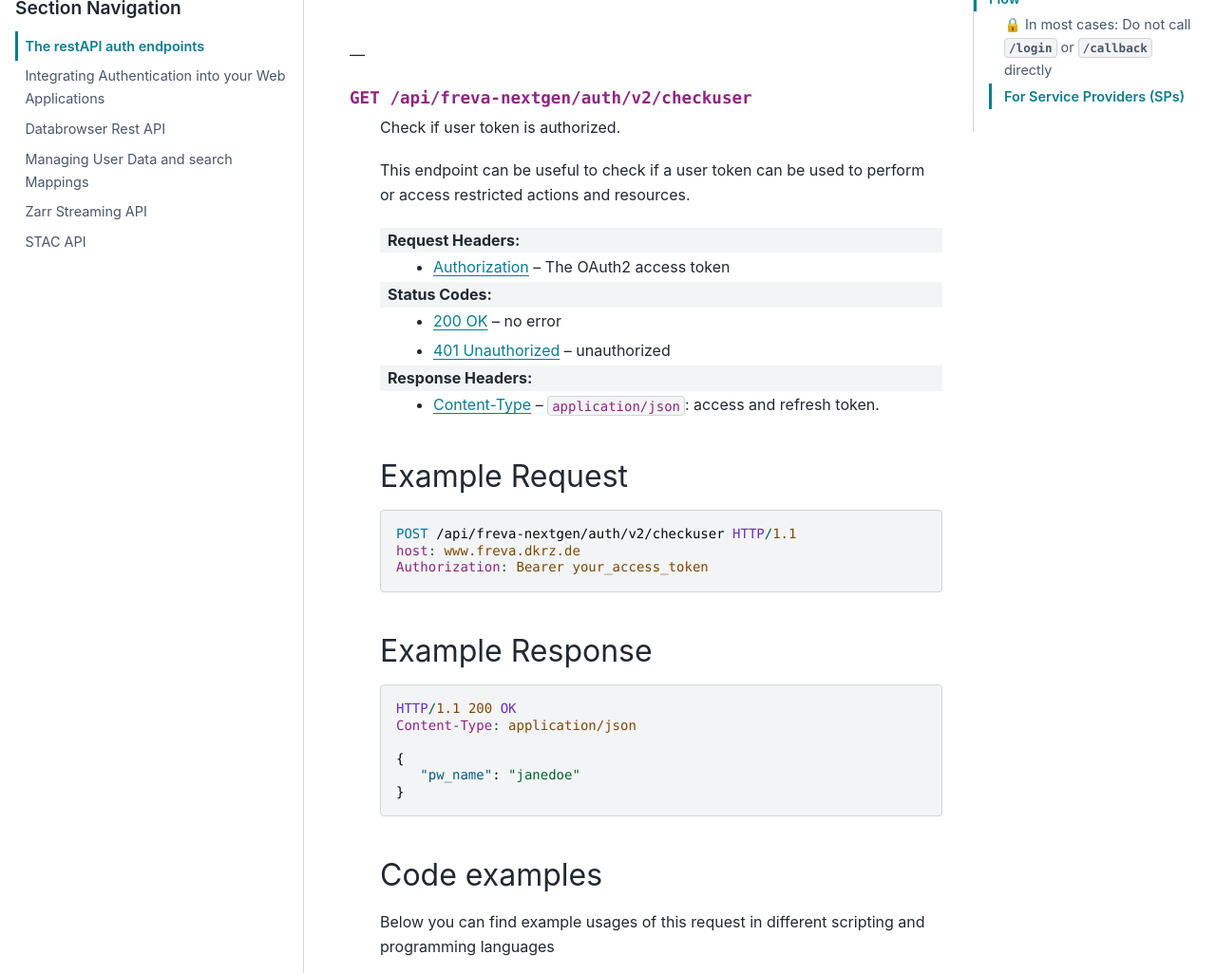
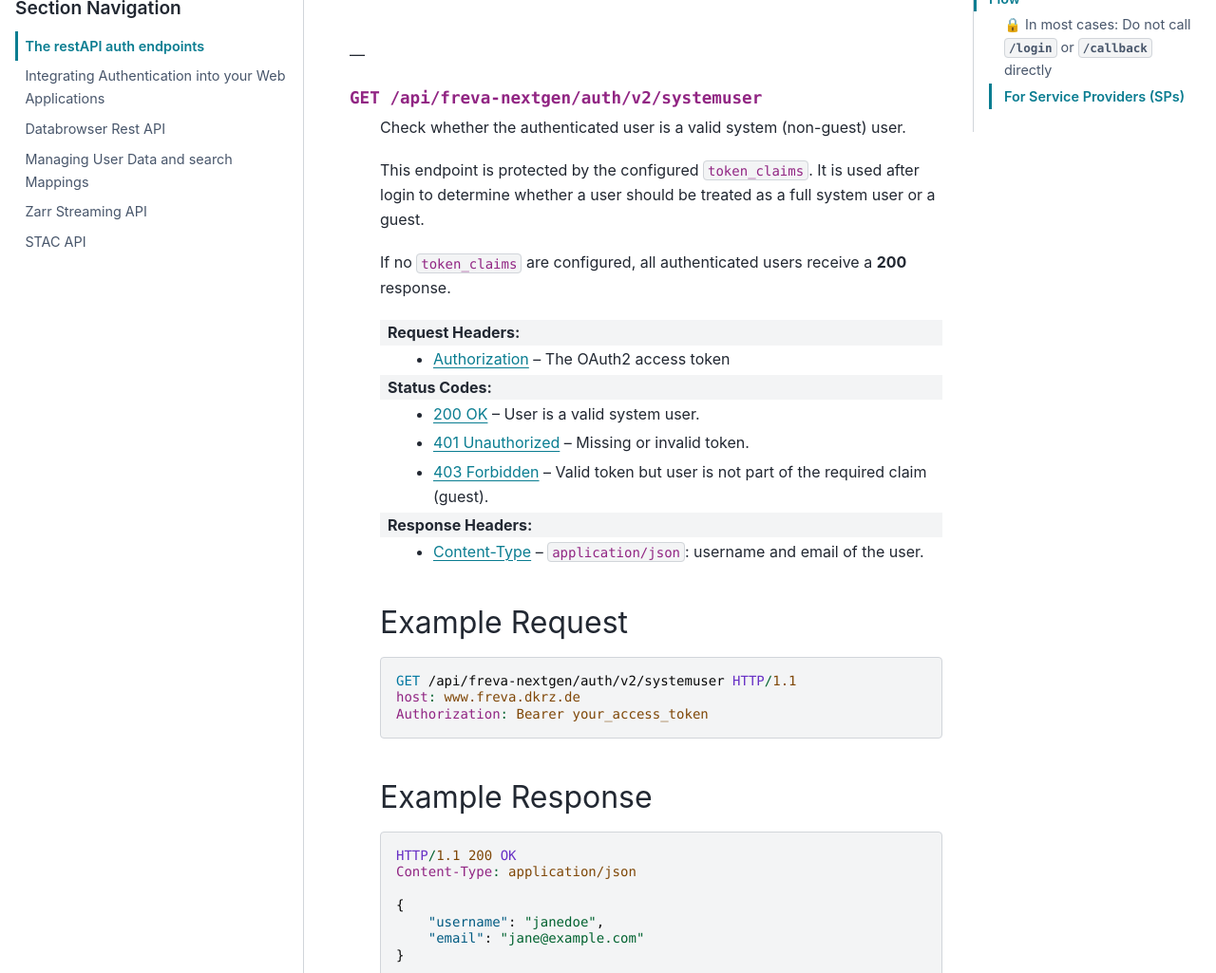
Before and after one commit to freva-org/freva-nextgen, a Sphinx documentation site: the page built from docs/source/developers/auth.rst, in a window 1280 px wide and 1400 px high, scrolled down 4930 px, cut to the strip 167-1192 px from the top of the window. Shown: the whole strip at 95% size. Built offline with Sphinx 7.4.7 and the PyData theme 0.15.4, drawn with Linux system fonts in a browser that asks for light colours; the version number is read from the project's files by our own code.

```diff
--- a/docs/source/developers/auth.rst
+++ b/docs/source/developers/auth.rst
@@ -463,18 +463,23 @@ then be included in the authorization header for secured endpoints.
 ---
 
 
-.. http:get:: /api/freva-nextgen/auth/v2/checkuser
+.. http:get:: /api/freva-nextgen/auth/v2/systemuser
 
-    Check if user token is authorized.
+    Check whether the authenticated user is a valid system (non-guest) user.
 
-    This endpoint can be useful to check if a user token can be used to
-    perform or access restricted actions and resources.
+    This endpoint is protected by the configured ``token_claims``. It is
+    used after login to determine whether a user should be treated as a
+    full system user or a guest.
+
+    If no ``token_claims`` are configured, all authenticated users receive a
+    **200** response.
 
 
     :reqheader Authorization: The OAuth2 access token
-    :statuscode 200: no error
-    :statuscode 401: unauthorized
-    :resheader Content-Type: ``application/json``: access and refresh token.
+    :statuscode 200: User is a valid system user.
+    :statuscode 401: Missing or invalid token.
+    :statuscode 403: Valid token but user is not part of the required claim (guest).
+    :resheader Content-Type: ``application/json``: username and email of the user.
 
 
     Example Request
@@ -482,7 +487,7 @@ then be included in the authorization header for secured endpoints.
 
     .. sourcecode:: http
 
-        POST /api/freva-nextgen/auth/v2/checkuser HTTP/1.1
+        GET /api/freva-nextgen/auth/v2/systemuser HTTP/1.1
         host: www.freva.dkrz.de
         Authorization: Bearer your_access_token
 
@@ -495,7 +500,8 @@ then be included in the authorization header for secured endpoints.
         Content-Type: application/json
 
         {
-           "pw_name": "janedoe"
+            "username": "janedoe",
+            "email": "jane@example.com"
         }
 
     Code examples
@@ -508,7 +514,7 @@ then be included in the authorization header for secured endpoints.
         .. code-tab:: bash
             :caption: Shell
 
-            curl -X GET https://www.freva.dkrz.de/api/freva-nextgen/auth/v2/checkuser \
+            curl -X GET https://www.freva.dkrz.de/api/freva-nextgen/auth/v2/systemuser \
              -H "Authorization: Bearer YOUR_ACCESS_TOKEN"
 
         .. code-tab:: python
@@ -516,10 +522,10 @@ then be included in the authorization header for secured endpoints.
 
             import requests
             response = requests.get(
-              "https://www.freva.dkrz.de/api/freva-nextgen/auth/v2/checkuser",
+              "https://www.freva.dkrz.de/api/freva-nextgen/auth/v2/systemuser",
               headers={"Authorization": "Bearer YOUR_ACCESS_TOKEN"}
             )
-            token_data = response.json()
+            user_data = response.json()
 
         .. code-tab:: r
             :caption: gnuR
@@ -527,10 +533,10 @@ then be included in the authorization header for secured endpoints.
             library(httr)
 
             response <- GET(
-               "https://www.freva.dkrz.de/api/freva-nextgen/auth/v2/checkuser",
+               "https://www.freva.dkrz.de/api/freva-nextgen/auth/v2/systemuser",
                add_headers(Authorization = paste("Bearer", "YOUR_ACCESS_TOKEN"))
             )
-            token_data <- content(response, "parsed")
+            user_data <- content(response, "parsed")
 
         .. code-tab:: julia
             :caption: Julia
@@ -539,10 +545,10 @@ then be included in the authorization header for secured endpoints.
             using JSON
 
             response = HTTP.get(
-              "https://www.freva.dkrz.de/api/freva-nextgen/auth/v2/checkuser",
+              "https://www.freva.dkrz.de/api/freva-nextgen/auth/v2/systemuser",
               headers = Dict("Authorization" => "Bearer YOUR_ACCESS_TOKEN")
             )
-            token_data = JSON.parse(String(response.body))
+            user_data = JSON.parse(String(response.body))
 
         .. code-tab:: c
             :caption: C/C++
@@ -560,7 +566,7 @@ then be included in the authorization header for secured endpoints.
                     struct curl_slist *headers = NULL;
                     headers = curl_slist_append(headers, "Authorization: Bearer YOUR_ACCESS_TOKEN");
 
-                    curl_easy_setopt(curl, CURLOPT_URL, "https://www.freva.dkrz.de/api/freva-nextgen/auth/v2/checkuser");
+                    curl_easy_setopt(curl, CURLOPT_URL, "https://www.freva.dkrz.de/api/freva-nextgen/auth/v2/systemuser");
                     curl_easy_setopt(curl, CURLOPT_HTTPHEADER, headers);
 
                     res = curl_easy_perform(curl);
--- a/freva-data-portal-worker/src/data_portal_worker/_version.py
+++ b/freva-data-portal-worker/src/data_portal_worker/_version.py
@@ -1 +1 @@
-__version__ = "2604.1.0"
+__version__ = "2604.1.1"
```
Also changed, not shown: docs/source/whatsnew.rst (+7 -0 lines), 2 other files.
